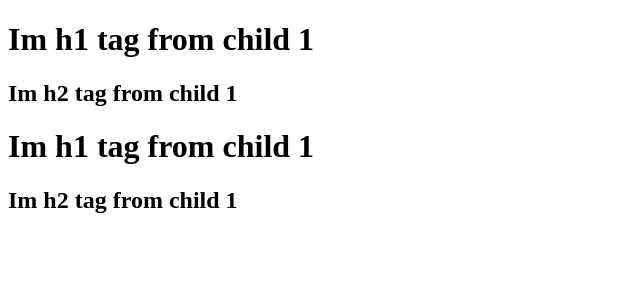
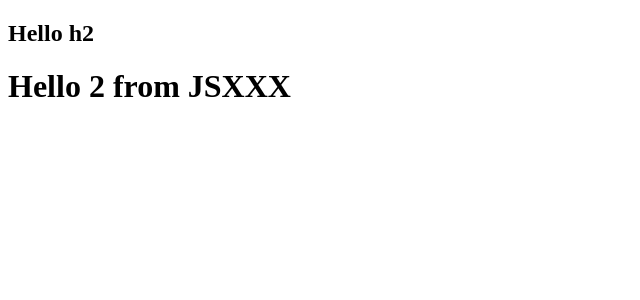
Before and after one commit to AnaidaLima/namaste-react, a React (Vite) app: page / in a window 1280 px wide. Shown: the top 300 px of the page, without its empty margins (0-640 px from the left). Built offline with nearby package versions, Linux system fonts and the light colour scheme.

Commit message:
Episode 3 - JSX foundation

```diff
--- a/App.js
+++ b/App.js
@@ -1,22 +1,128 @@
 import React from "react";
 import ReactDOM from "react-dom/client";
 
-const parent = React.createElement("div", {id: "parent"},
-                React.createElement("div", {id: "child"},
-                    [React.createElement("h1", {}, "Hello"), React.createElement("h2", {}, "JIII")]));
+// JSX
 
-const parent2 = React.createElement("div", {id:"parent"}, [
-    React.createElement("div", {id:"child1"}, [
-        React.createElement("h1", {}, "Im h1 tag from child 1"),
-        React.createElement("h2", {}, "Im h2 tag from child 1")
-    ]),
-    React.createElement("div", {id:"child2"}, [
-        React.createElement("h1", {}, "Im h1 tag from child 1"),
-        React.createElement("h2", {}, "Im h2 tag from child 1")
-    ]),
-])
+        // const heading = <h1 id="heading" className="heading">This is JSX Heading</h1>;  //Single line
 
-const root = ReactDOM.createRoot(document.getElementById("root"));
+//JSX returns a React Element
 
-console.log(parent2);
-root.render(parent2);
+
+// multi line
+// This is a react Element
+        // const heading2 = (<div>
+        //     <h1>Heading inside div</h1>
+        // </div>);
+
+        // const root = ReactDOM.createRoot(document.getElementById("root"));
+
+        // root.render(heading2)
+
+
+//What is react COmponent
+
+        // const HeadingComponent = () => {
+        //     return <h1>Hello from JSX</h1>
+        // }
+
+        // const HeadingComponent2 = () => <h1>Hello from JSX2</h1>
+
+        // const HeadingComponent3 = () => (
+        //     <div>
+        //         <h1>Hello from JSX3</h1>
+        //     </div>
+        // );
+
+
+
+
+//What is component Composition
+
+        // const Title = () => (
+        //     <div>Hello JSX topic</div>
+        // );
+
+        // const HeadingComponent4 = () => (
+        //     <div>
+        //         <Title />
+        //         <div>This is content</div>
+        //     </div>
+        // );
+        // root.render(<HeadingComponent4 />)
+
+
+// We can evaluate any javascript inside a JSX using {}
+
+// 1. React element inside react element
+
+        // const header1 = <h1>Hello from JSX</h1>;
+
+        // const header2 = (
+        // <div>Hello 2 from jSX
+        //     {header1}
+        // </div>)
+
+        // const root = ReactDOM.createRoot(document.getElementById("root"));
+        // root.render(header2)
+
+// 2. React element inside React component
+
+        // const header = <h1>Hello from JSX</h1>;
+
+        // const HeadingComponent = () => (<div>
+        //         Hello 2 from JSXXX{header}
+        //     </div>)
+        // const root = ReactDOM.createRoot(document.getElementById("root"));
+        // root.render(<HeadingComponent />)
+
+// 3. React component inside react Element
+
+        // const HeadingComponent = () => (<h1>
+        //         Hello 2 from JSXXX
+        //     </h1>)
+
+        // const header = (<div>
+        //     <HeadingComponent></HeadingComponent>
+        //     <HeadingComponent/>
+        //     {HeadingComponent()}
+        // </div>)
+
+        // const root = ReactDOM.createRoot(document.getElementById("root"));
+        // root.render(header)
+
+// 4. React component inside React Component (Component Composition)
+
+        const HeadingComponent1 = () => (<h1>
+            Hello 2 from JSXXX
+        </h1>)
+
+        const HeadingCOmponent2 = () => (
+            <div>
+                <h2>Hello h2</h2>
+                <HeadingComponent1/>
+            </div>
+        )
+
+        const root = ReactDOM.createRoot(document.getElementById("root"));
+        root.render(<HeadingCOmponent2/>)
+
+
+// const parent = React.createElement("div", {id: "parent"},
+//                 React.createElement("div", {id: "child"},
+//                     [React.createElement("h1", {}, "Hello"), React.createElement("h2", {}, "JIII")]));
+
+// const parent2 = React.createElement("div", {id:"parent"}, [
+//     React.createElement("div", {id:"child1"}, [
+//         React.createElement("h1", {}, "Im h1 tag from child 1"),
+//         React.createElement("h2", {}, "Im h2 tag from child 1")
+//     ]),
+//     React.createElement("div", {id:"child2"}, [
+//         React.createElement("h1", {}, "Im h1 tag from child 1"),
+//         React.createElement("h2", {}, "Im h2 tag from child 1")
+//     ]),
+// ])
+
+// const root = ReactDOM.createRoot(document.getElementById("root"));
+
+// console.log(parent2);
+// root.render(parent2);
```
